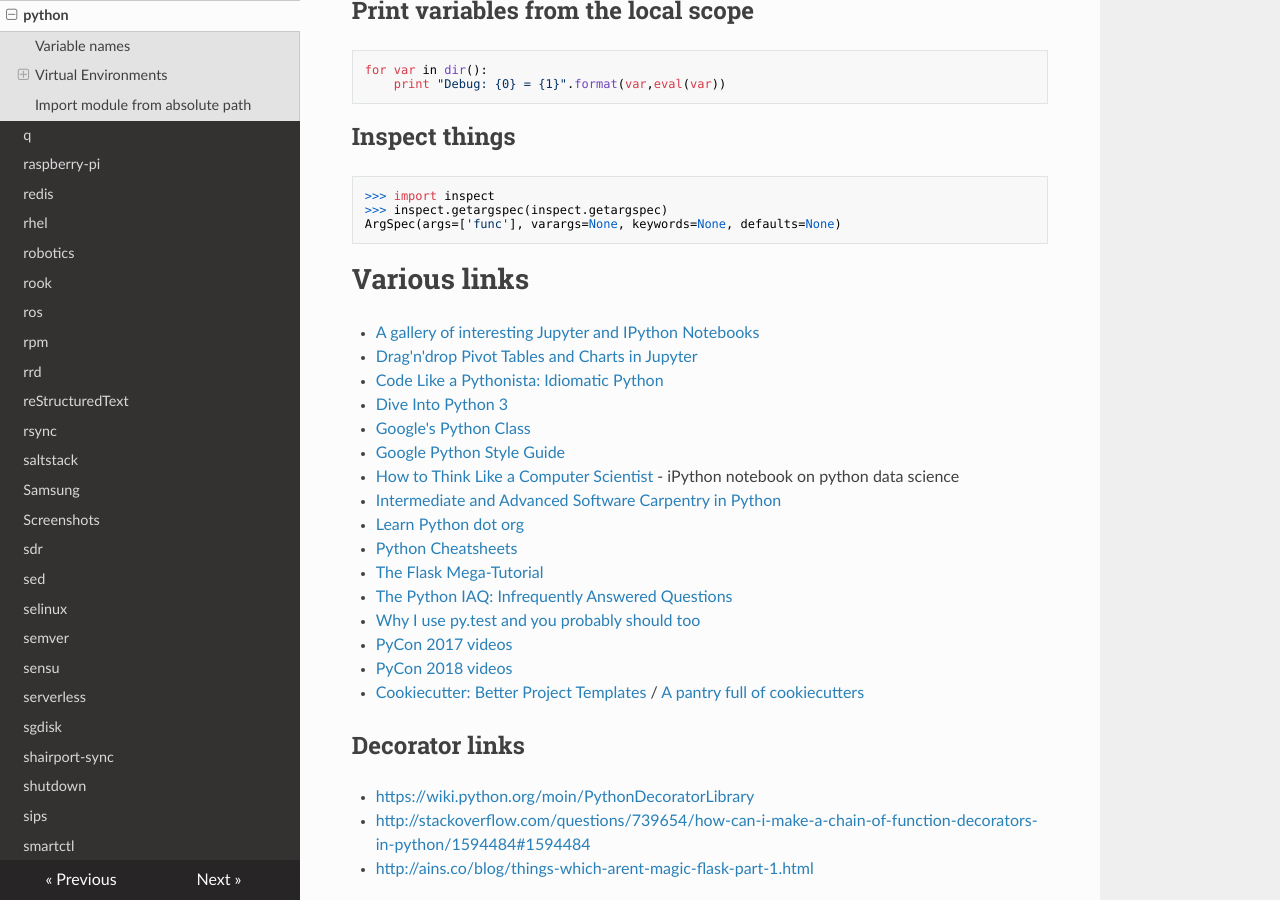
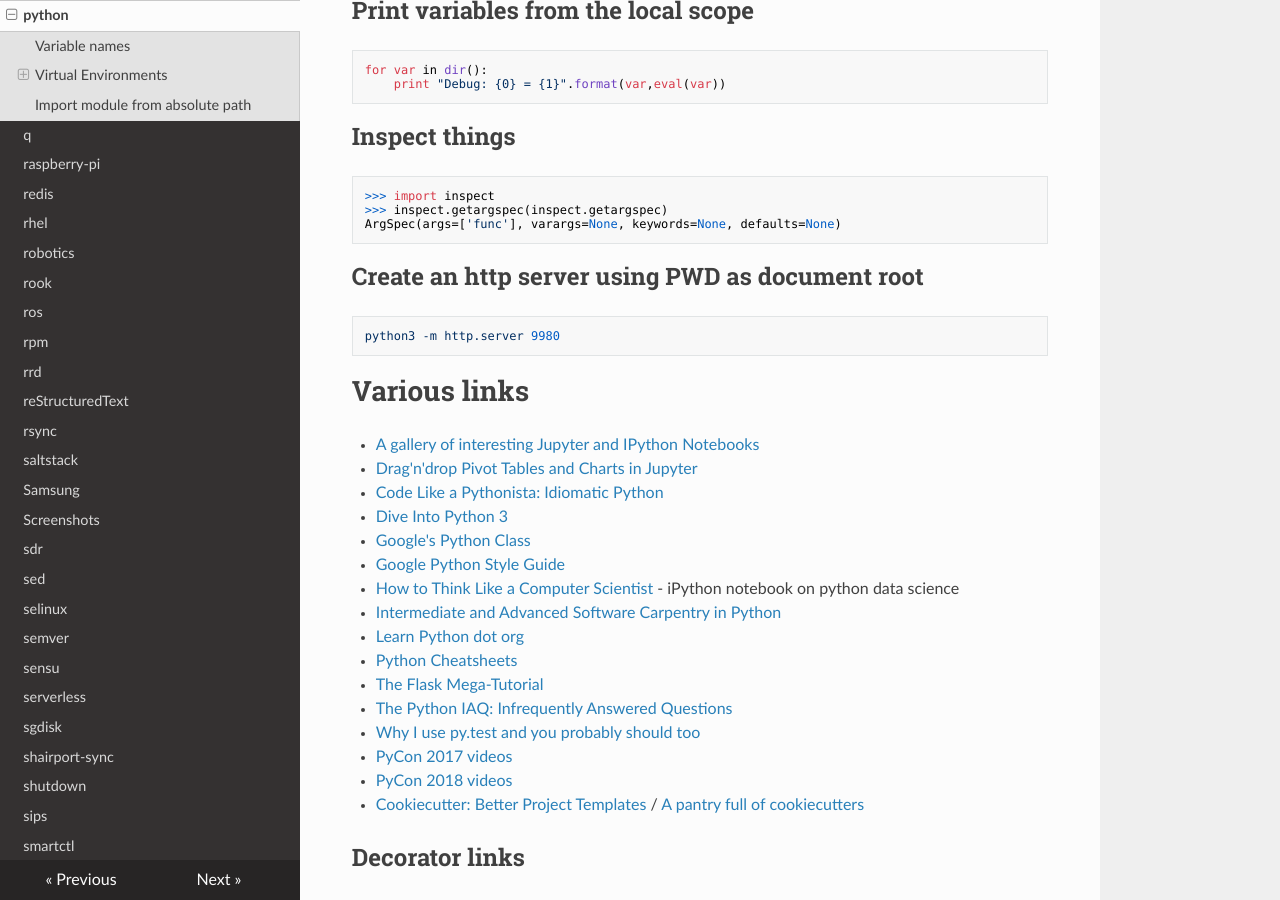
Before and after one commit to lando-cal/tech-notes, an MkDocs documentation site: the page built from docs/python.md, in a window 1280 px wide and 900 px high, scrolled down 3108 px. Built offline with MkDocs 1.6.1, drawn with Linux system fonts in a browser that asks for light colours; nearby versions of some CDN libraries.

Commit message:
Add http.server example

````diff
--- a/docs/python.md
+++ b/docs/python.md
@@ -145,6 +145,12 @@ for var in dir():
 ArgSpec(args=['func'], varargs=None, keywords=None, defaults=None)
 ```
 
+## Create an http server using PWD as document root
+
+```
+python3 -m http.server 9980
+```
+
 # Various links
 
 - [A gallery of interesting Jupyter and IPython Notebooks](https://github.com/jupyter/jupyter/wiki/A-gallery-of-interesting-Jupyter-and-IPython-Notebooks)
````
